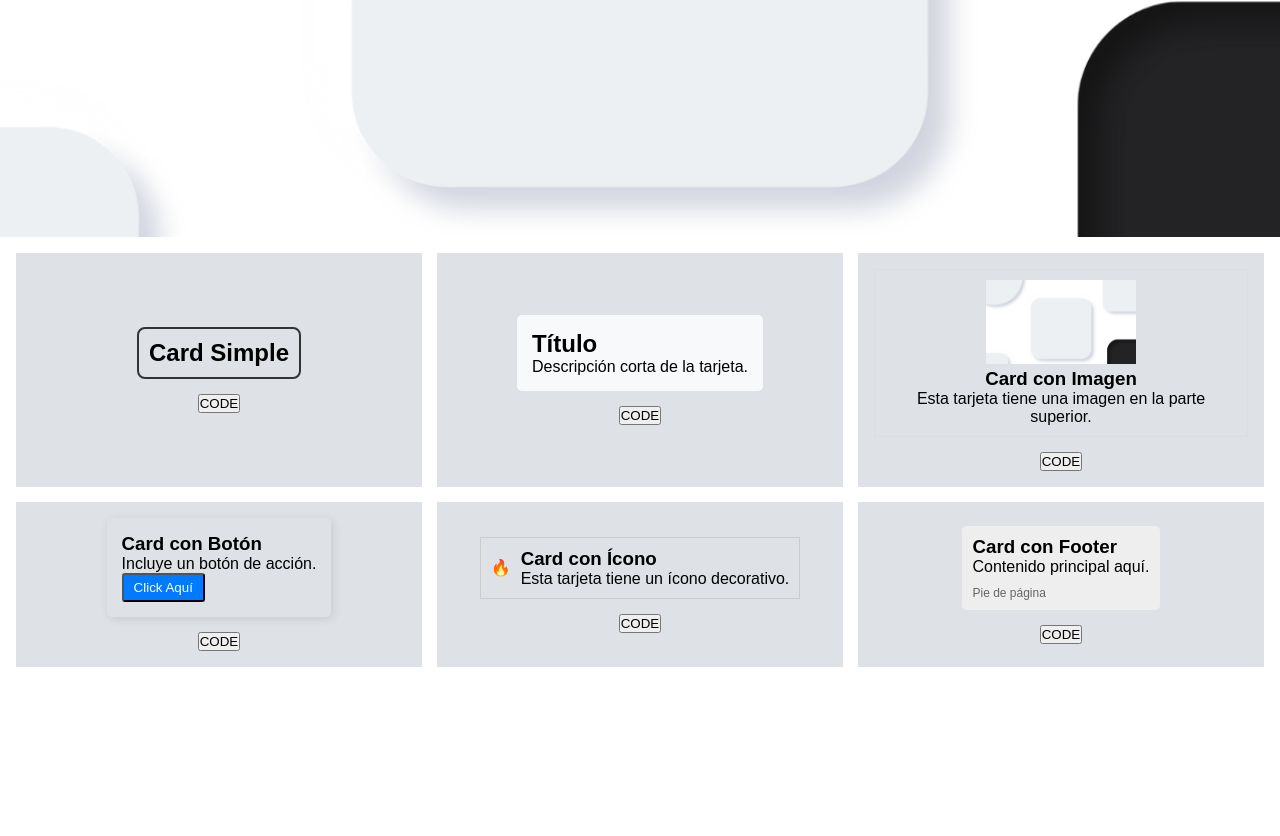
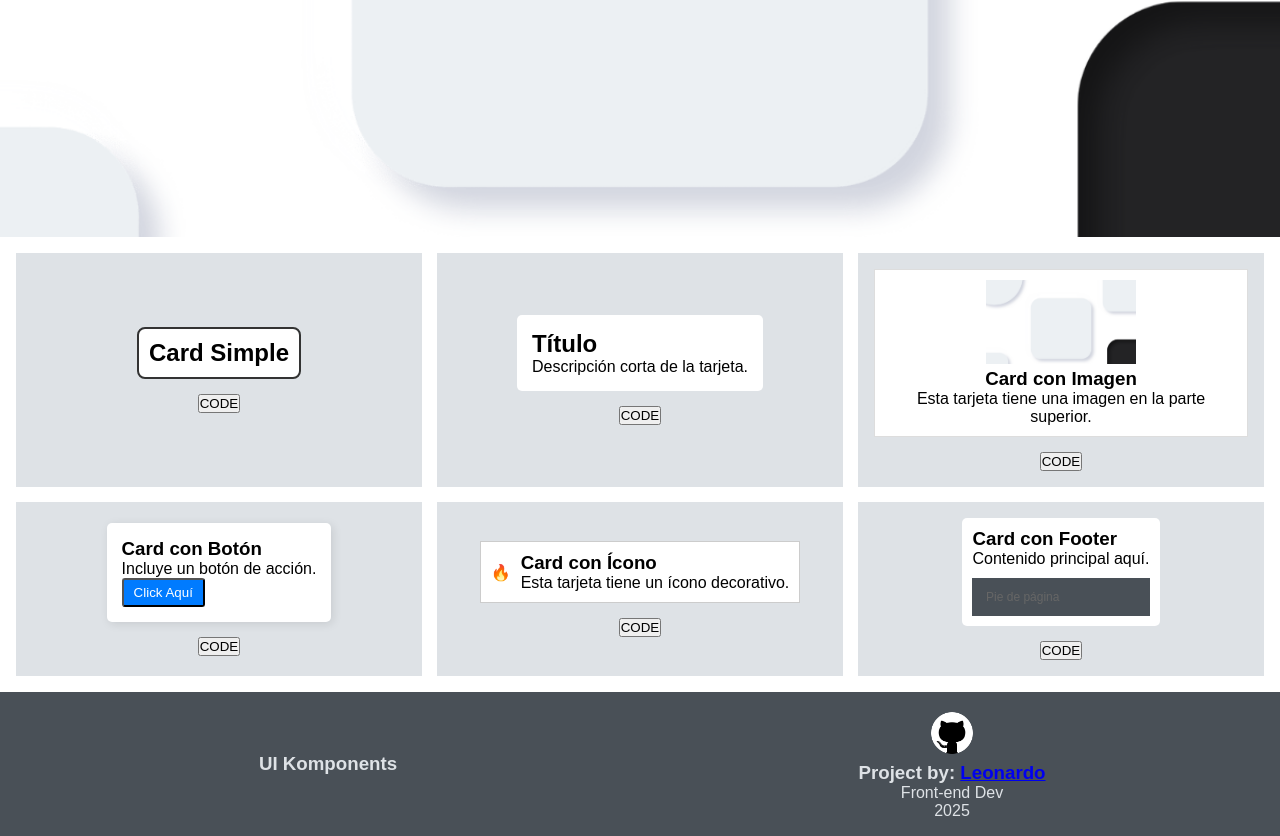
Before and after one commit to faazdy/ui-komponents, a React (Vite) app: page /cards in a window 1280 px wide. Shown: the part 563-1399 px from the top of the page. Before the commit the page ends 1246 px from the top, so only its background shows below. Built offline with nearby package versions, Linux system fonts and the light colour scheme.

Commit message:
-m 'cards again'

```diff
--- a/src/App.jsx
+++ b/src/App.jsx
@@ -9,6 +9,7 @@ import Navbar from "./components/Navbar";
 import Shadows from "./pages/shadows/ShadowsList";
 import ButtonList from "./pages/buttons/ButtonList";
 import CardList from "./pages/cards/CardList";
+import Footer from "./components/Footer";
 
 
 function App() {
@@ -22,6 +23,7 @@ function App() {
           <Route path="/buttons" element={<ButtonList />} />
           <Route path="/cards" element={<CardList />} />
         </Routes>
+        <Footer/>
       </Router>
     </>
   );
--- /dev/null
+++ b/src/components/Footer.jsx
@@ -0,0 +1,21 @@
+import React from "react";
+
+function Footer() {
+  return (
+    <footer>
+      <div>
+        <h3>UI Komponents</h3>
+      </div>
+      <div>
+        <a href="https://github.com/faazdy">
+          <img src="assets/icons/github.png" alt="git" />
+        </a>
+        <h3>Project by: <a href="https://fazdev-front.netlify.app/">Leonardo</a></h3>
+        <p>Front-end Dev</p>
+        <span>2025</span>
+      </div>
+    </footer>
+  );
+}
+
+export default Footer;
--- a/src/data/DataCards.jsx
+++ b/src/data/DataCards.jsx
@@ -1,9 +1,9 @@
 export const cards = [
     {
         id: 1,
-        style: { border: "2px solid #333", padding: "10px", borderRadius: "8px" },
+        style: { backgroundColor: "#fff", border: "2px solid #333", padding: "10px", borderRadius: "8px" },
         code: (
-            <div style={{ border: "2px solid #333", padding: "10px", borderRadius: "8px" }}>
+            <div style={{ backgroundColor: "#fff", border: "2px solid #333", padding: "10px", borderRadius: "8px" }}>
                 <h1>Card Simple</h1>
             </div>
         ),
@@ -12,6 +12,7 @@ export const cards = [
     <h1>Card Simple</h1>
 </div>`,
             codeCSS: `.card {
+    background-color: #fff;
     border: 2px solid #333;
     padding: 10px;
     border-radius: 8px;
@@ -20,9 +21,9 @@ export const cards = [
     },
     {
         id: 2,
-        style: { backgroundColor: "#f8f9fa", padding: "15px", borderRadius: "5px" },
+        style: { backgroundColor: "#fff", padding: "15px", borderRadius: "5px" },
         code: (
-            <div style={{ backgroundColor: "#f8f9fa", padding: "15px", borderRadius: "5px" }}>
+            <div style={{ backgroundColor: "#fff", padding: "15px", borderRadius: "5px" }}>
                 <h2>Título</h2>
                 <p>Descripción corta de la tarjeta.</p>
             </div>
@@ -33,7 +34,7 @@ export const cards = [
     <p>Descripción corta de la tarjeta.</p>
 </div>`,
             codeCSS: `.card {
-    background-color: #f8f9fa;
+    background-color: #fff;
     padding: 15px;
     border-radius: 5px;
 }`
@@ -41,9 +42,9 @@ export const cards = [
     },
     {
         id: 3,
-        style: { textAlign: "center", padding: "10px", border: "1px solid #ddd" },
+        style: { backgroundColor: "#fff", textAlign: "center", padding: "10px", border: "1px solid #ddd" },
         code: (
-            <div style={{ textAlign: "center", padding: "10px", border: "1px solid #ddd" }}>
+            <div style={{ backgroundColor: "#fff", textAlign: "center", padding: "10px", border: "1px solid #ddd" }}>
                 <img src="assets/images/hero-cards.png" alt="Imagen" />
                 <h3>Card con Imagen</h3>
                 <p>Esta tarjeta tiene una imagen en la parte superior.</p>
@@ -56,6 +57,7 @@ export const cards = [
     <p>Esta tarjeta tiene una imagen en la parte superior.</p>
 </div>`,
             codeCSS: `.card {
+    background-color: #fff;
     text-align: center;
     padding: 10px;
     border: 1px solid #ddd;
@@ -64,9 +66,9 @@ export const cards = [
     },
     {
         id: 4,
-        style: { boxShadow: "2px 2px 10px rgba(0,0,0,0.1)", padding: "15px", borderRadius: "5px" },
+        style: { backgroundColor: "#fff", boxShadow: "2px 2px 10px rgba(0,0,0,0.1)", padding: "15px", borderRadius: "5px" },
         code: (
-            <div style={{ boxShadow: "2px 2px 10px rgba(0,0,0,0.1)", padding: "15px", borderRadius: "5px" }}>
+            <div style={{ backgroundColor: "#fff", boxShadow: "2px 2px 10px rgba(0,0,0,0.1)", padding: "15px", borderRadius: "5px" }}>
                 <h3>Card con Botón</h3>
                 <p>Incluye un botón de acción.</p>
                 <button style={{ padding: "5px 10px", borderRadius: "3px", background: "#007bff", color: "#fff" }}>
@@ -81,6 +83,7 @@ export const cards = [
     <button class="button">Click Aquí</button>
 </div>`,
             codeCSS: `.card {
+    background-color: #fff;
     box-shadow: 2px 2px 10px rgba(0,0,0,0.1);
     padding: 15px;
     border-radius: 5px;
@@ -95,9 +98,9 @@ export const cards = [
     },
     {
         id: 5,
-        style: { display: "flex", alignItems: "center", gap: "10px", padding: "10px", border: "1px solid #ccc" },
+        style: { backgroundColor: "#fff", display: "flex", alignItems: "center", gap: "10px", padding: "10px", border: "1px solid #ccc" },
         code: (
-            <div style={{ display: "flex", alignItems: "center", gap: "10px", padding: "10px", border: "1px solid #ccc" }}>
+            <div style={{ backgroundColor: "#fff", display: "flex", alignItems: "center", gap: "10px", padding: "10px", border: "1px solid #ccc" }}>
                 <span>🔥</span>
                 <div>
                     <h3>Card con Ícono</h3>
@@ -114,6 +117,7 @@ export const cards = [
     </div>
 </div>`,
             codeCSS: `.card {
+    background-color: #fff;
     display: flex;
     align-items: center;
     gap: 10px;
@@ -124,9 +128,9 @@ export const cards = [
     },
     {
         id: 6,
-        style: { backgroundColor: "#eee", padding: "10px", borderRadius: "5px" },
+        style: { backgroundColor: "#fff", padding: "10px", borderRadius: "5px" },
         code: (
-            <div style={{ backgroundColor: "#eee", padding: "10px", borderRadius: "5px" }}>
+            <div style={{ backgroundColor: "#fff", padding: "10px", borderRadius: "5px" }}>
                 <h3>Card con Footer</h3>
                 <p>Contenido principal aquí.</p>
                 <footer style={{ marginTop: "10px", fontSize: "12px", color: "#666" }}>Pie de página</footer>
@@ -139,7 +143,7 @@ export const cards = [
     <footer>Pie de página</footer>
 </div>`,
             codeCSS: `.card {
-    background-color: #eee;
+    background-color: #fff;
     padding: 10px;
     border-radius: 5px;
 }
--- a/src/pages/cards/CardList.jsx
+++ b/src/pages/cards/CardList.jsx
@@ -9,7 +9,7 @@ const herobg = "assets/images/hero-cards.png";
 function CardList() {
   return (
     <main className="cards-main-content">
-      <Herosection title="Cards" description="Hey" bg={herobg} />
+      <Herosection title="Cards" description="Choise ur favorite card to organice info." bg={herobg} />
       <section className="cards-gallery">
         {cards.map((card) => (
           <Card key={card.id} card={card} />
--- a/src/styles/cards.scss
+++ b/src/styles/cards.scss
@@ -1,11 +1,12 @@
 @use "./variables" as *;
 
-img{max-width: 150px;}
+
 .cards-gallery{
   display: grid;
   grid-template-columns: repeat(3, 1fr);
   gap: 15px;
   padding: 1em;
+  img{max-width: 150px;}
 }
 .card-container{
   background-color: $color2;
--- a/src/styles/main.scss
+++ b/src/styles/main.scss
@@ -72,3 +72,17 @@ hr{
     border: 0;
     border: 1px solid rgba(0, 0, 0, 0.089);
 }
+
+footer{
+    text-align: center;
+    bottom: 0;
+    padding: 1em;
+    width: 100%;
+    background-color: $color5;
+    color: $color2;
+    display: grid;
+    grid-template-columns: repeat(2, 1fr);
+    align-items: center;
+    img{max-width: 50px;}
+    li{list-style: none;}
+}
--- a/src/styles/modal.scss
+++ b/src/styles/modal.scss
@@ -73,6 +73,7 @@
 
 }
 
+
 @keyframes OpenIn{
     from{
         opacity: 0;
```
Also changed, not shown: public/assets/icons/github.png (added).
